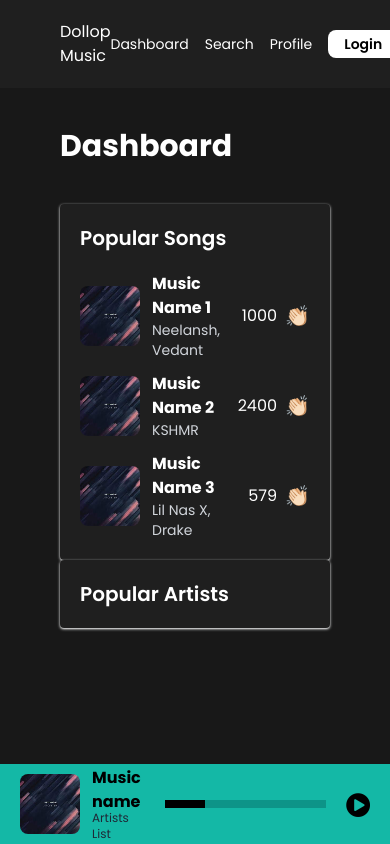
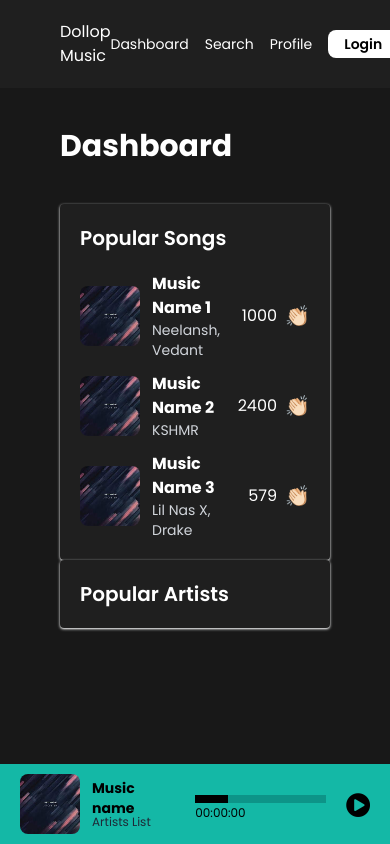
Before and after one commit to neelansh15/dollop-music, a Next.js app in the folder frontend/: page / in a window 390 px wide. Built offline with nearby package versions, Linux system fonts and the light colour scheme.

Commit message:
ft: music player time conversion

```diff
--- a/frontend/components/MusicPlayer/index.jsx
+++ b/frontend/components/MusicPlayer/index.jsx
@@ -5,10 +5,34 @@ export default function MusicPlayer() {
     "https://firebasestorage.googleapis.com/v0/b/dollop-a1e86.appspot.com/o/Music%2F6198fea3c06aa256eb08de66%2FMusic.mpeg?alt=media&token=6198fea3c06aa256eb08de66Music";
   const [audio, setAudio] = useState(null);
   const [playing, setPlaying] = useState(false);
+  const [duration, setDuration] = useState("");
+  const [progress, setProgress] = useState("00:00:00");
+
+  function convertHMS(value) {
+    const sec = parseInt(value, 10); // convert value to number if it's string
+    let hours = Math.floor(sec / 3600); // get hours
+    let minutes = Math.floor((sec - hours * 3600) / 60); // get minutes
+    let seconds = sec - hours * 3600 - minutes * 60; //  get seconds
+    // add 0 if value < 10; Example: 2 => 02
+    if (hours < 10) {
+      hours = "0" + hours;
+    }
+    if (minutes < 10) {
+      minutes = "0" + minutes;
+    }
+    if (seconds < 10) {
+      seconds = "0" + seconds;
+    }
+    return hours + ":" + minutes + ":" + seconds; // Return is HH : MM : SS
+  }
+
   useEffect(() => {
     const audioPlayer = new Audio(audioFile);
     audioPlayer.addEventListener("ended", () => setPlaying(false));
-
+    audioPlayer.addEventListener("durationchange", () => {
+      const duration = audioPlayer.duration;
+      setDuration(convertHMS(duration));
+    });
     setAudio(audioPlayer);
   }, []);
 
@@ -32,16 +56,18 @@ export default function MusicPlayer() {
             className="rounded-lg w-15 h-15 object-cover"
           />
           <div className="-space-y-1">
-            <h1 className="font-bold">Music name</h1>
+            <h1 className="text-sm md:text-base font-bold">Music name</h1>
             <p className="text-xs text-gray-800">Artists List</p>
           </div>
         </div>
       </div>
-      <div className="w-3/4 px-5 md:px-10">
+      <div className="w-1/2 md:w-3/4 px-5 md:px-10">
         {/* Line */}
-        <div className="relative h-2 w-full bg-teal-600">
+        <div className="relative h-2 w-full bg-teal-600 mt-2">
           <div className="absolute left-0 top-0 bg-black w-1/4 h-2"></div>
         </div>
+        <div className="text-xs md:text-sm float-left mt-0.5">{progress}</div>
+        <div className="text-xs md:text-sm float-right mt-0.5">{duration}</div>
       </div>
       <div
         style={{
```
